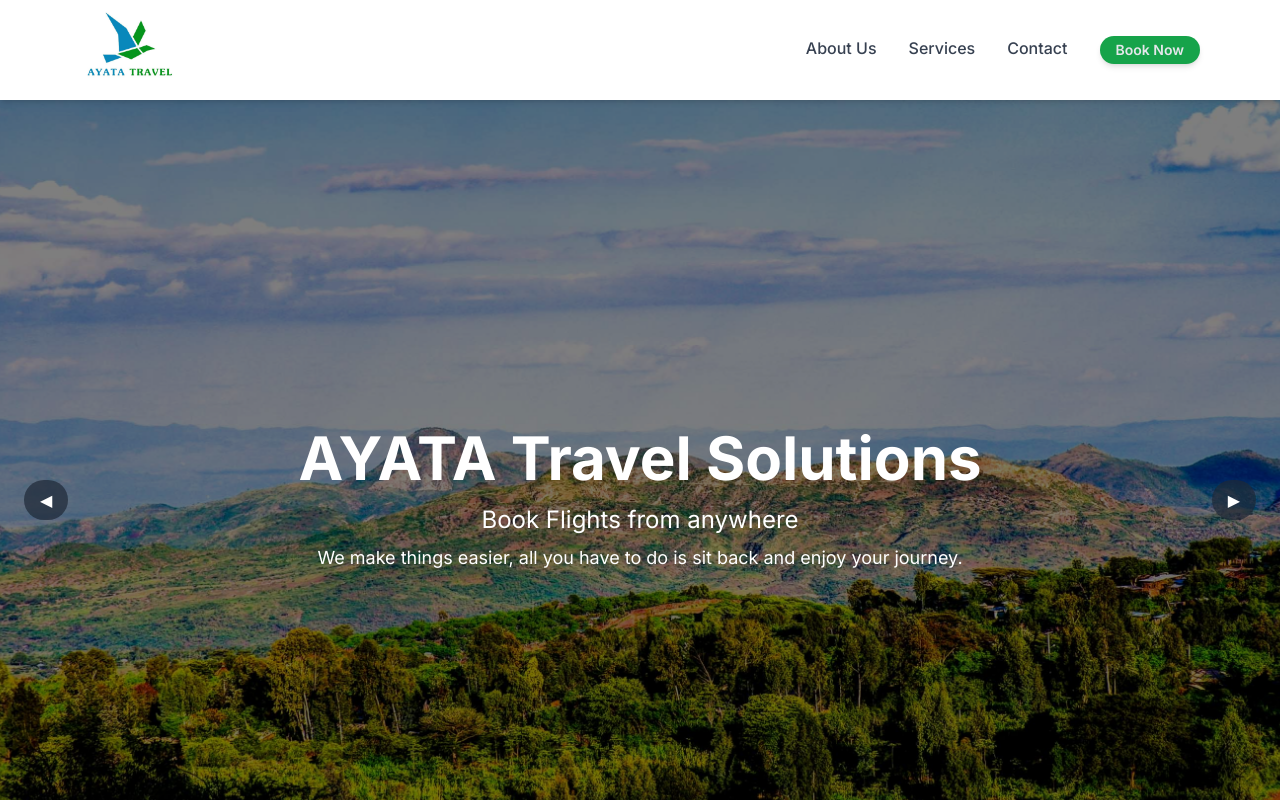
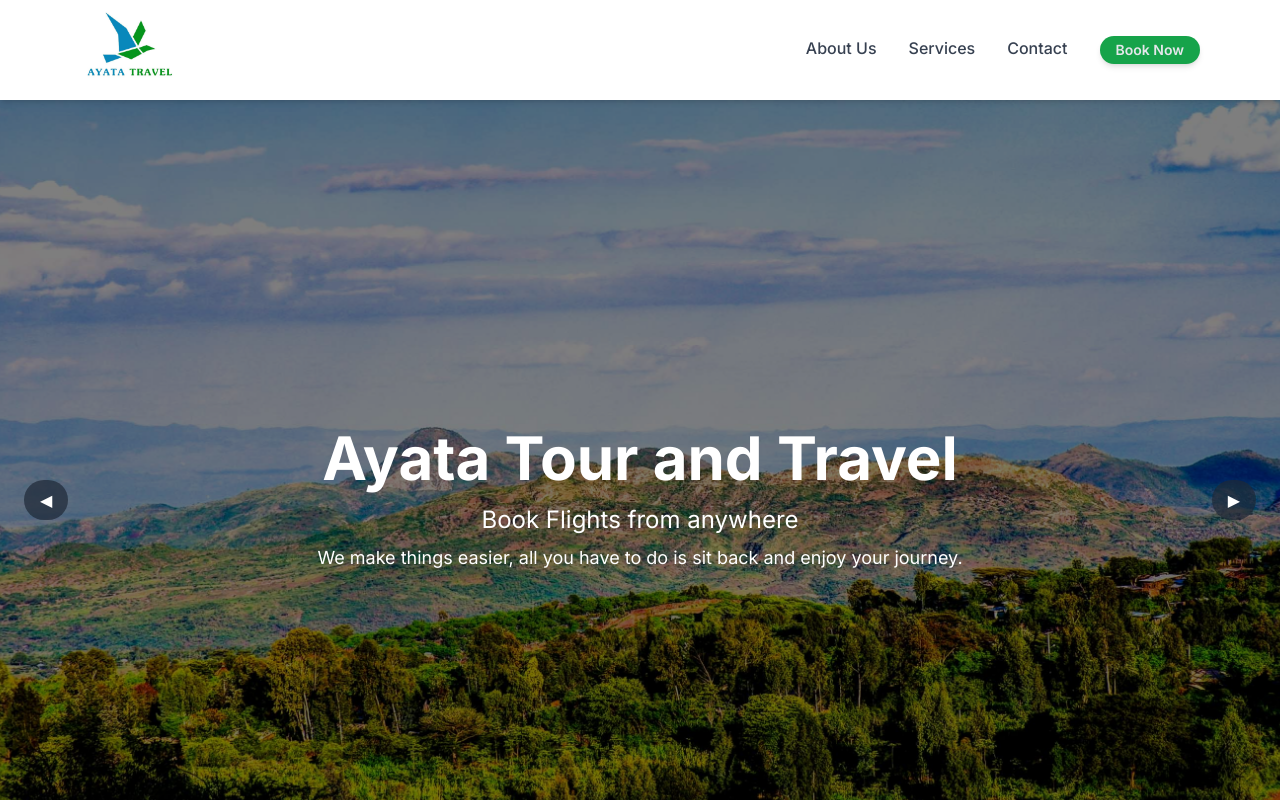
Before and after one commit to hizki-rp/ayata-travel, a Next.js app: page / in a window 1280 px wide. Shown: the top 800 px of the page. Built offline with nearby package versions, Linux system fonts and the light colour scheme.

Commit message:
hero and link update

```diff
--- a/components/CallToAction.tsx
+++ b/components/CallToAction.tsx
@@ -22,7 +22,7 @@
                             Contact Us
                         </button>
                     </Link>
-                    <Link href="/contact">
+                    <Link href="/bookyourticket">
                         <button className="bg-green-600 text-gray-200 px-8 py-4 rounded-full text-lg font-semibold shadow-md hover:bg-green-700 transition-colors">
                             Book Now
                         </button>
--- a/components/Hero2.jsx
+++ b/components/Hero2.jsx
@@ -53,7 +53,7 @@
 			{/* Hero Content */}
 			<div className="relative z-10 flex flex-col items-center justify-center h-full px-6 text-center">
 				<h1 className="text-4xl md:text-6xl font-bold">
-					AYATA Travel Solutions
+					Ayata Tour and Travel
 				</h1>
 				<p className="mt-4 text-lg md:text-2xl">Book Flights from anywhere</p>
 				<p className="mt-2 text-sm md:text-lg">
```
